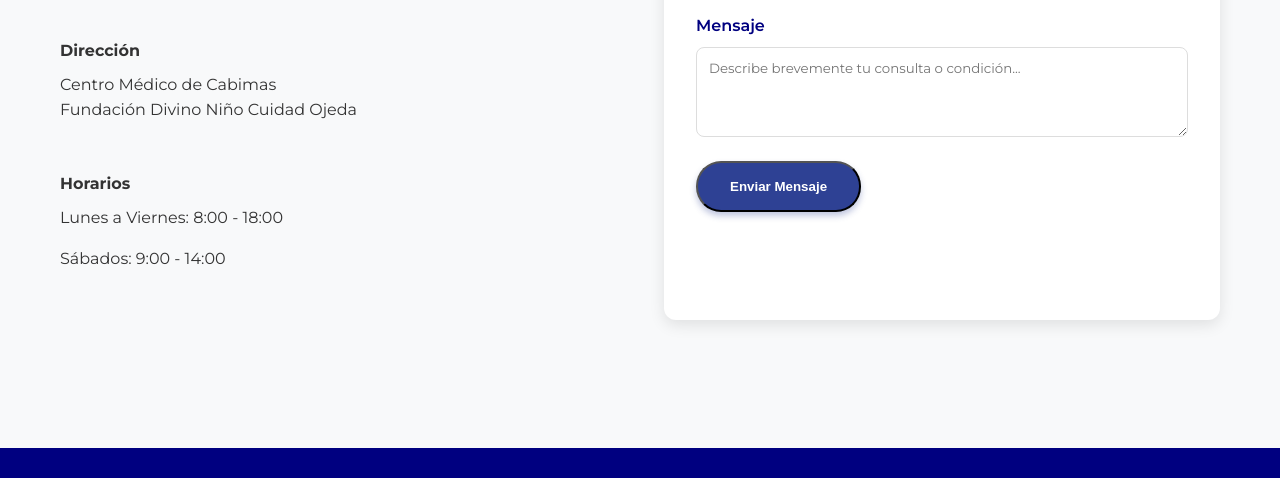
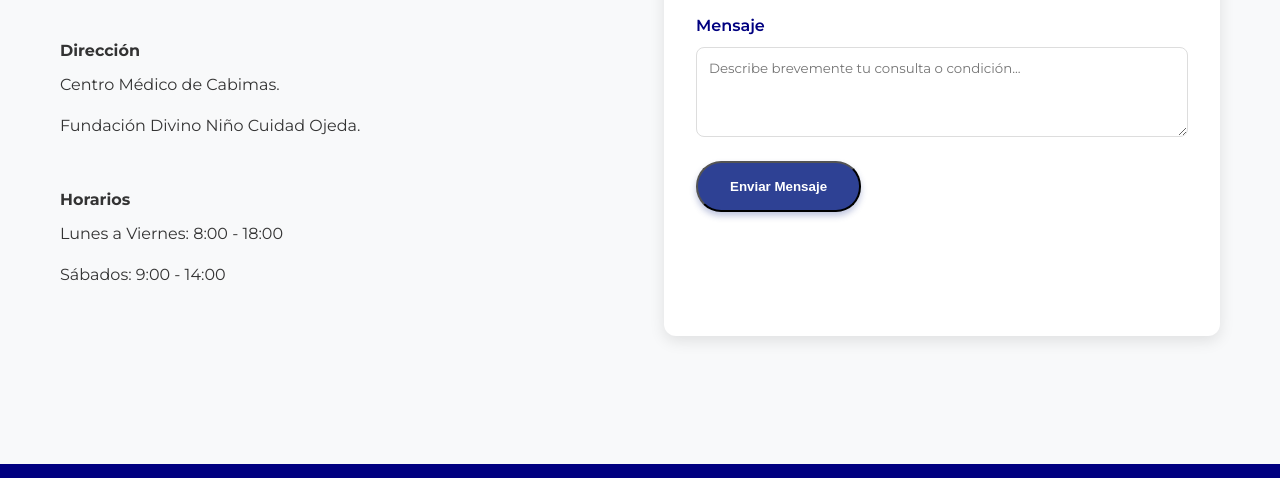
Before and after one commit to reurobot/borjasnestor, a plain HTML site: page index.html in a window 1280 px wide. Shown: the part 4987-5465 px from the top of the page. Drawn offline with Linux system fonts and the light colour scheme.

Commit message:
Fix address formatting in contact section
Correct the formatting of the address in the contact section.

```diff
--- a/index.html
+++ b/index.html
@@ -369,9 +369,9 @@
                     <div class="contact-item">
                         <div>
                             <strong>Dirección</strong>
-                            <p>Centro Médico de Cabimas
-<br>Fundación Divino Niño
-Cuidad Ojeda</p>
+                            <p>Centro Médico de Cabimas.
+</p>                           <p>Fundación Divino Niño
+Cuidad Ojeda.</p>
                         </div>
                     </div>
 
```
